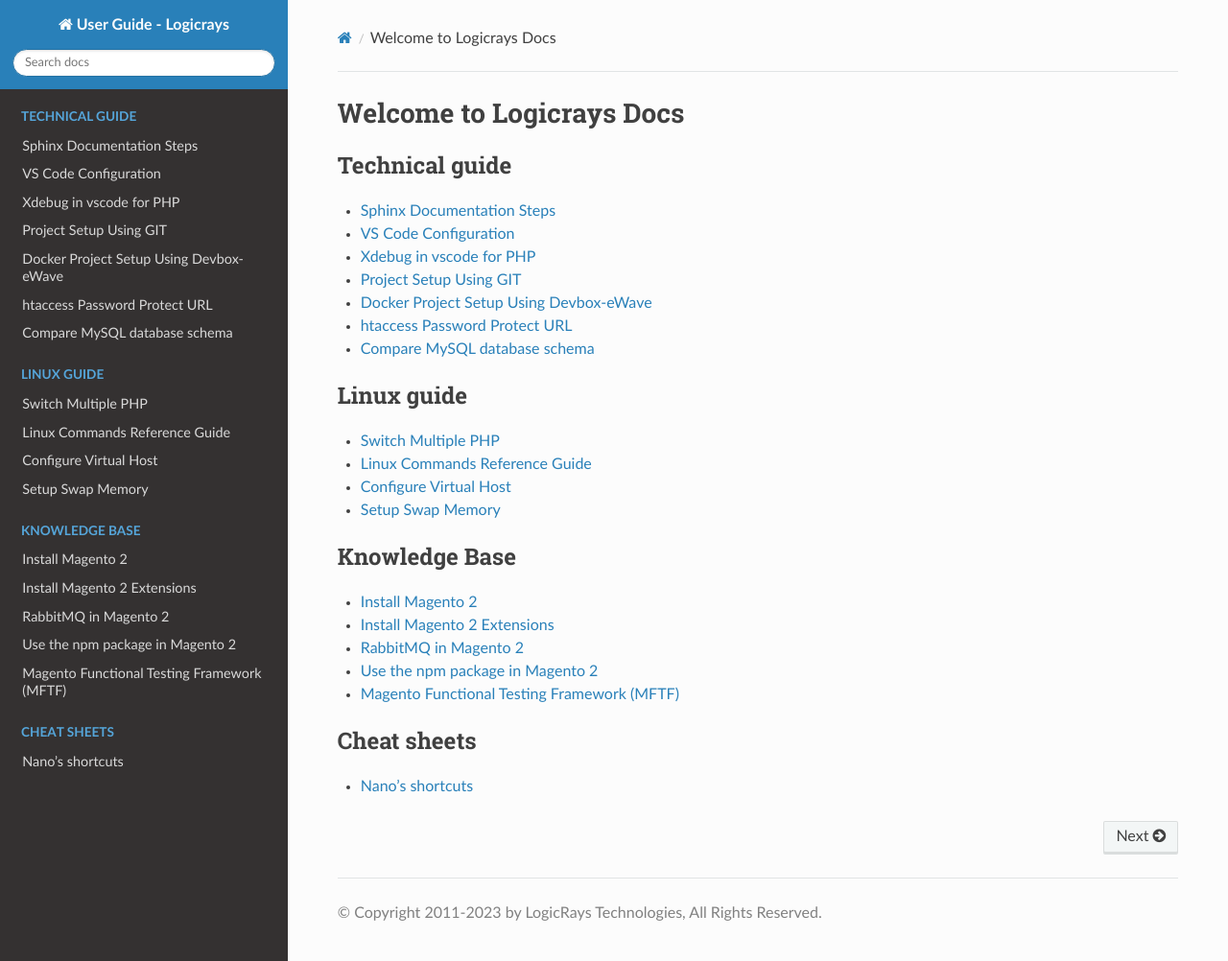
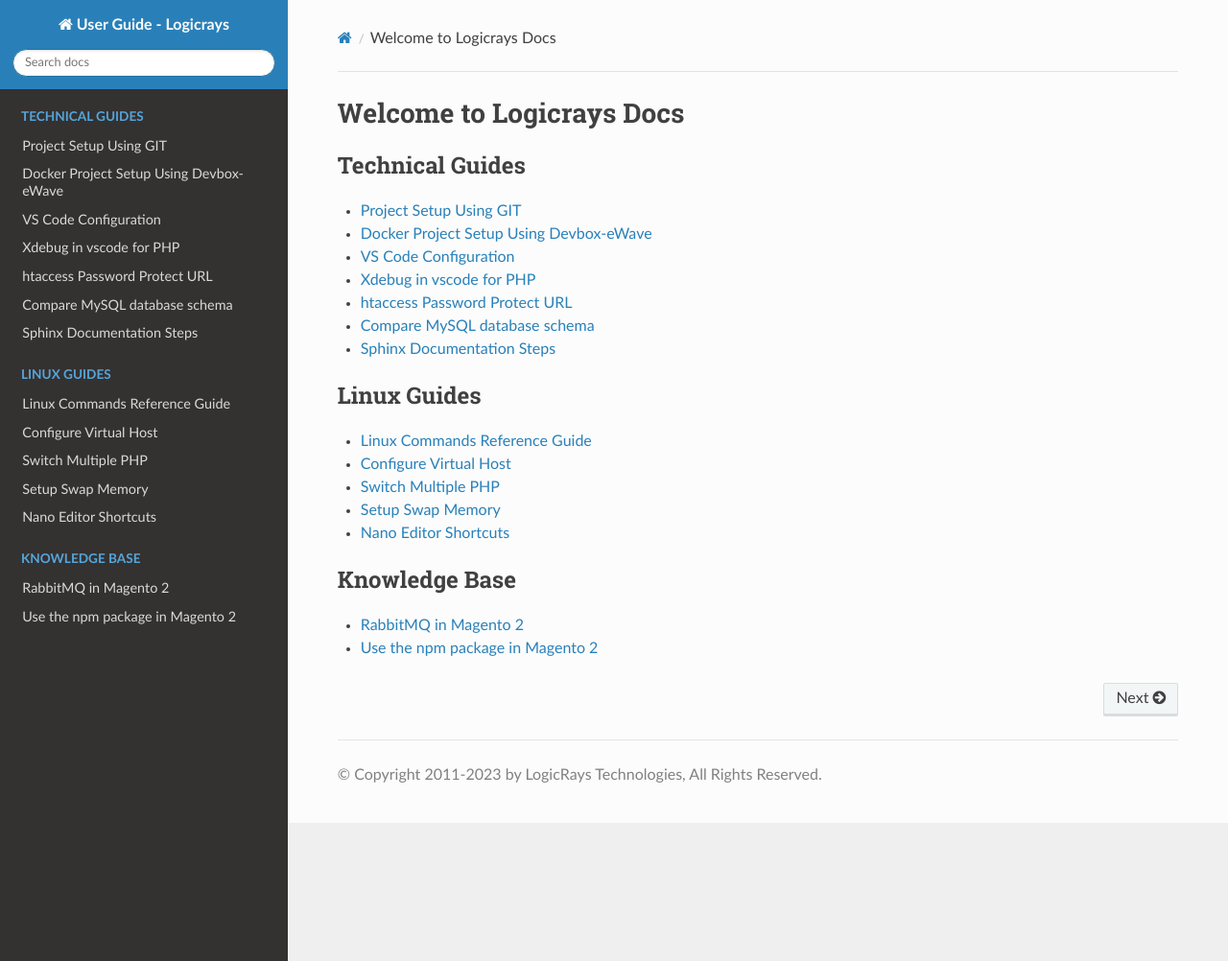
Before and after one commit to dipakp-logicrays/dipakp-docs, a Sphinx documentation site: the page built from docs/index.rst, in a window 1280 px wide and 1002 px high. Shown: the whole window at 96% size. Built offline with Sphinx 7.4.7 and the Read the Docs theme 3.1.0, drawn with Linux system fonts in a browser that asks for light colours; some of the changed lines change nothing that is shown.

Commit message:
update docs

```diff
--- a/docs/index.rst
+++ b/docs/index.rst
@@ -5,26 +5,27 @@
 .. toctree::
    :maxdepth: 1
    :glob:
-   :caption: Technical guide
+   :caption: Technical Guides
 
-   technical-guides/readthedoc/index
+   technical-guides/git-project-setup/index
+   technical-guides/docker-project-setup-using-devbox-ewave/index
    technical-guides/vscode/index
    technical-guides/xdebug-vscode/index
-   technical-guides/git-project-setup/index
-   technical-guides/docker-project-setup-using-devbox-ewave/index
    technical-guides/htaccess-password/index
    technical-guides/mysql-schema-diff/index
+   technical-guides/readthedoc/index
 
 
 .. toctree::
    :maxdepth: 1
    :glob:
-   :caption: Linux guide
+   :caption: Linux Guides
 
-   linux-guides/switch-multiple-php/index
    linux-guides/linux-commands/index
    linux-guides/virtual-host/index
+   linux-guides/switch-multiple-php/index
    linux-guides/setup-swap-memory/index
+   linux-guides/nano-editor/index
 
 
 .. toctree::
@@ -32,15 +33,5 @@
    :glob:
    :caption: Knowledge Base
 
-   kb/magento-installation
-   kb/installation
    kb/rabbitmq/index
    kb/m2-npm-package/index
-   kb/m2-mftf-test/index
-
-.. toctree::
-   :maxdepth: 1
-   :glob:
-   :caption: Cheat sheets
-
-   cheatsheet/nano-editor/index
--- a/docs/kb/installation.rst
+++ /dev/null
@@ -1,50 +0,0 @@
-============================
-Install Magento 2 Extensions
-============================
-
-How To Install Magento 2 Extension
-==================================
-
-There are two ways of installing an extension in Magento 2. Let's consider them both.
-
-Do you have a new Magento 2 store? Check out the Starter Pack with must-have plugins
-
-.. important::
-    Warning: Before installing any 3rd-party extension on your Magento, make sure to back up the root folder of the Magento website and of the database.
-
-------------------------------------
-Method 1. Via Composer (recommended)
-------------------------------------
-
-- The first option on how to install Magento 2 extension manually is via Composer.
-- You can freely install, update, and remove Magento 2 extensions using Composer.
-- Execute composer command to download and install magento extension::
-
-    composer require logicrays/module-core
-
---------------------------------------------
-Method 2. Using Magento 2 Extension Zip File
---------------------------------------------
-
-- For the installation, please prepare Magento admin panel and SSH access details.
-
-Follow The Below Steps
-----------------------
-
-2.1 Upload and unpack the .zip file you've downloaded to ``<magento_root>/app/code/<Vendor_Name>/<Module_Name>``.
-
-     .. image:: images/unzip-module.png
-        :alt: Unzip module
-
-2.2 Connect to the server where the website source folder is located with FTP/SFTP client (WinSCP, Filezilla, etc).
-
-2.3 Run the following commands::
-
-    php bin/magento setup:upgrade
-    php bin/magento setup:di:compile
-    php bin/magento setup:static-content:deploy
-
-
-If you use the default or developer mode, you can skip the last 2 commands.
-
-That's it! These were all the options for how to install our module in Magento 2.
--- a/docs/kb/m2-mftf-test/index.rst
+++ /dev/null
@@ -1,413 +0,0 @@
-Magento Functional Testing Framework (MFTF)
-===========================================
-
-Introduction
--------------
-This tutorial will provide basic information of the `MFTF`_ test.
-
-.. _MFTF: https://developer.adobe.com/commerce/testing/functional-testing-framework/
-
-The Magento Functional Testing Framework (MFTF) is a framework used to perform automated end-to-end functional testing.
-
-You have to follow the below **steps for the running MFTF test** and configure it in your system which I mentioned here,
-
-Those steps, I collect from the official MFTF test document.
-
-MFTF Tests Location
--------------------
-
-MFTF supports two different locations for storing the tests and test artifacts (Just for knowledge where MFTF tests are available in Magento):
-
-* ``<magento_root>/app/code/<vendor_name>/<module_name>/Test/Mftf/`` is the location of local, customized tests.
-* ``<magento_root>/vendor/<vendor_name>/<module_name>/Test/Mftf/``  is the location of tests provided by Magento and vendors.
-
-If you installed Magento with Composer, please refer to ``vendor/magento/<module_dir>/Test/Mftf/`` for examples.
-
-Directory Structure
--------------------
-Following are MFTF test directory structures
-
-    .. figure:: images/directory-structure.png
-        :align: left
-        :alt: Directory Structure
-
-        Directory Structure
-
-.. important::
-    Please follow the MFTF test steps for configuring and running the MFTF test in your local magento project setup.
-    I prepared this document and successfully worked and tested on the **Magento2.4.3-p1** version.
-
-Prepare Environment
--------------------
-
-Make sure that you have the following software installed and configured on your development environment:
-
-- PHP version supported by the Adobe Commerce or Magento Open Source instance under test
-- `Composer`_ 1.3 or later
-- Java 1.8 or later (`Install JAVA and JRE`_)
-- Selenium Server Standalone 3.1 or later
-- `ChromeDriver`_ 2.33 or later or other webdriver in the same directory
-
-.. _Composer: https://getcomposer.org/download/
-.. _Install JAVA and JRE: https://getcomposer.org/download/
-.. _ChromeDriver: https://sites.google.com/a/chromium.org/chromedriver/downloads
-
-Install Composer
-~~~~~~~~~~~~~~~~
-
-You can download composer here: https://getcomposer.org/download/
-
-    .. figure:: images/install-composer.png
-        :align: center
-        :alt: Install composer
-
-        Install composer
-
-Install Java
-~~~~~~~~~~~~
-
-You can download here: https://www.oracle.com/java/technologies/downloads/
-
-    .. figure:: images/install-java.png
-        :align: center
-        :alt: Install java
-
-        Install java
-
-You can **check version**: ``java --version``
-
-    .. figure:: images/check-java-version.png
-        :align: center
-        :alt: Check Java version
-
-Install ChromeDriver
-~~~~~~~~~~~~~~~~~~~~
-
-Install ChromeDriver 2.33 or later version
-
-#. Go to the site and `download`_
-
-#. Select ChromeDriver version
-
-    .. figure:: images/select-chrome-driver.png
-        :align: center
-        :alt: Select ChromeDriver version
-
-        Select  ChromeDriver version
-
-#. Download zip file according to your system
-
-#. Extract the zip file on magento root
-
-    .. figure:: images/extract-chrome-driver-zip.png
-        :align: center
-        :alt: Select ChromeDriver version
-
-        Select  ChromeDriver version
-
-.. _download:  https://sites.google.com/a/chromium.org/chromedriver/downloads
-
-Download Selenium Server
-~~~~~~~~~~~~~~~~~~~~~~~~
-
-#. Go to /var/www/html/<magento_root>
-
-#. Run below command to download
-
-    .. code-block:: bash
-
-        curl -O http://selenium-release.storage.googleapis.com/3.14/selenium-server-standalone-3.14.0.jar
-
-
-    .. figure:: images/download-selenium-server.png
-        :align: left
-        :width: 1400px
-        :alt: download-selenium-server
-
-
-Directory Structure After Installation
-~~~~~~~~~~~~~~~~~~~~~~~~~~~~~~~~~~~~~~
-
-After executing above all commands, it will show below files on magento root which is
-highlighted on below screenshot.
-
-    .. figure:: images/after-installation-directory-structure.png
-        :align: center
-        :alt: download-selenium-server
-
-
-
-Find your MFTF Version
-----------------------
-You can check MFTF version by two ways
-
-Using MFTF CLI
-~~~~~~~~~~~~~~
-    .. code-block:: bash
-
-        vendor/bin/mftf --version
-
-Using Composer CLI
-~~~~~~~~~~~~~~~~~~
-    .. code-block:: bash
-
-        composer show magento/magento2-functional-testing-framework
-
-WYSIWYG Admin Configuration
----------------------------
-
-A Selenium web driver cannot enter data to fields with WYSIWYG.
-To disable the WYSIWYG and enable the web driver to process these fields as simple text
-areas:
-#. Log in to the Magento Admin as an administrator.
-
-#. Navigate to :guilabel:`Stores` > :guilabel:`Settings` > :guilabel:`Configuration` > :guilabel:`General` > :guilabel:`Content Management`.
-
-#. In the WYSIWYG Options section set the **Enable WYSIWYG Editor** option to ``Disabled`` Completely.
-
-#. Click Save Config.
-
-#. Clear the cache
-
-Change Security Settings
-------------------------
-
-You have to change security settings from admin configuration
-To enable the **Admin Account Sharing setting**, to avoid unpredictable logout during a
-testing session, and disable the Add Secret Key in URLs setting, to open pages using direct
-URLs:
-
-#. Navigate to :guilabel:`Stores` > :guilabel:`Settings` > :guilabel:`Configuration` >  :guilabel:`Advanced` > :guilabel:`Admin` > :guilabel:`Security`.
-
-#. Set **Admin Account Sharing** to ``Yes``.
-
-#. Set **Add Secret Key to URLs** to ``No``.
-
-    .. figure:: images/system-config.png
-        :align: center
-        :alt: system-config
-
-#. Click Save Config.
-
-#. Clear the cache
-
-
-
-.. note::
-    If system config value not updated, you can fix by installing this module.
-    Download and install this module: `Click here`_
-
-.. _Click here: https://drive.google.com/file/d/17GojfOZ6_8ZfVaQJ5UWs8hx_bV_EQDWY/view
-
-Check MFTF Health
------------------
-
-#. Open new terminal window and go to ``/var/www/html/<magento_root>``
-
-#. Start your selenium-server by this command: ``java -jar selenium-server-standalone-3.14.0.jar``
-
-#. You can check MFTF health by using this command: ``vendor/bin/mftf doctor``
-
-
-Steps For The Running MFTF Test
--------------------------------
-
-#. Go to your Magento root path
-    .. code-block::bash
-
-        cd /var/www/html/imgix-m243p1
-
-#. Check MFTF version before running MFTF test
-    .. code-block::bash
-
-        cd /var/www/html/imgix-m243p1
-
-    .. error::
-        If you getting the below error::
-
-            PHP Warning: require_once(/var/www/html/imgix-m243p1): failed to open stream:
-            No such file or directory in /var/www/html/imgix-m243p1/vendor/bin/mftf on
-            line 21
-
-
-    **Fixed by modified this file**::
-
-        <magento_root>/vendor/bin/mftf
-
-    **Comment the below line**::
-
-        // $autoloadPath = realpath(__DIR__ . '/../../../autoload.php');
-
-    **Add a new line and set full path**::
-
-        $autoloadPath = "/var/www/html/imgix-m243p1/app/autoload.php";
-
-    **After update above the line, execute mftf version command**::
-
-        vendor/bin/mftf --version
-
-    .. figure:: images/mftf-doctor.png
-        :align: center
-        :alt: successfully run mftf doctor command
-
-        Successfully run mftf doctor command
-
-#. Build the project
-    **Run this command**::
-
-        vendor/bin/mftf build:project
-
-    .. error::
-        If you getting the below error::
-
-            The codecept build command failed unexpectedly. Please see the above output for more details.
-
-
-    **Fixed by modified this file**::
-
-        <magento_root>/vendor/bin/codecept
-
-    **Comment the below line**::
-
-        // require __DIR__ . '/app.php';
-
-    **Add a new line and set full path**::
-
-        require "/var/www/html/imgix-m243p1/vendor/codeception/codeception/app.php"; // Set Full path manually
-
-    **Execute again build project command**::
-
-        vendor/bin/mftf build:project
-
-#. Edit environmental settings
-    In the ``<magento_root>/dev/tests/acceptance/`` directory, edit the ``.env`` file to match your system.
-
-    - Open .env file::
-
-        vim dev/tests/acceptance/.env
-
-    - In the ``.env`` file replace the below code and save the file::
-
-        MAGENTO_BASE_URL=http://127.0.0.1/imgix-m243p1/pub #Here imgix-m243p1 is base
-        project directory
-        MAGENTO_BACKEND_NAME=admin #Your magento admin name
-        MAGENTO_ADMIN_USERNAME=admin #Your Magento admin username
-        MAGENTO_ADMIN_PASSWORD=admin@123 #Your Magento admin password
-        SELENIUM_CLOSE_ALL_SESSIONS=true
-        BROWSER=chrome
-        MODULE_ALLOWLIST=Magento_Framework,ConfigurableProductWishlist,ConfigurablePro
-        ductCatalogSearch
-        BROWSER_LOG_BLOCKLIST=other
-        ELASTICSEARCH_VERSION=7
-        SELENIUM_HOST=127.0.0.1
-        SELENIUM_PORT=4444
-        SELENIUM_PROTOCOL=http
-        SELENIUM_PATH=/wd/hub
-
-    .. important::
-        Please configure your Magento admin credentials.
-
-#. Enable the Magento CLI commands
-    Run the below command::
-
-        cp dev/tests/acceptance/.htaccess.sample dev/tests/acceptance/.htaccess
-
-#. Generate and run tests
-    Executing the below command::
-
-        vendor/bin/mftf generate:tests
-
-    .. note::
-        Sometimes, It will take some time to complete the execution.
-
-    .. figure:: images/mftf-generate-test.png
-        :align: center
-        :width: 1400px
-        :alt: Generate MFTF test
-
-        Generate MFTF test
-
-#. Start the Selenium server in new terminal window and Go to ``<magento_root>`` path
-    Executing the below command::
-
-        java -jar selenium-server-standalone-3.14.0.jar
-
-    .. figure:: images/started-selenium-server.png
-        :align: center
-        :width: 1400px
-        :alt: Started selenium server
-
-        Started selenium server
-
-#. Run a simple test (Admin Login Test)
-    - Open a new tab on the terminal and go Magento root directory::
-
-        cd /var/www/html/imgix-m243p1
-
-    - Admin login mftf test::
-
-        vendor/bin/mftf run:test AdminLoginSuccessfulTest
-
-    - Result
-
-        .. figure:: images/admin-login-mftf-test.png
-            :align: center
-            :width: 1400px
-            :alt: Admin Login MFTF test
-
-            Admin Login MFTF test
-
-Workflow MFTF
--------------
-
-How MFTF test work
-
-Test
-~~~~
-
-    - You should put one test in each file and the file name and test name must be the same and the name should follow camel casing.
-
-    - For e.g **StorefrontSellerCreateTest**
-
-Page
-~~~~
-
-    - We can define pages that will be visited during test case execution.
-
-    - The naming convention of the file name and page name must be the same, and the name will follow camel casing and all the names must end with the “Page” suffix.
-
-    - For e.g **StorefrontSellerCreatePage**
-
-Section
-~~~~~~~
-
-    - A <section> is a reusable part of a <page> and is the standard file for defining UI elements on a page used in a test.
-
-ActionGroup
-~~~~~~~~~~~
-
-    - An action group is a group of actions (like clicking on the button, page load, etc.).
-
-    - It is very useful to create a group of actions for better reusability.
-
-    - For e.g **LoginToStorefrontActionGroup**
-
-Data
-~~~~
-
-    - Any test case will need some dummy data for completing the test case,
-      like dummy data for a product to test product create flow,
-      dummy data for the customer to test registration, and login feature.
-
-    - All the data XML files must end with a data suffix.
-
-MetaData
-~~~~~~~~
-
-    - While executing test cases sometimes the tester might need some data entities to be created at runtime and used in the test or delete all the created data after the test is complete.
-
-    - This can be done using metadata.
-
-    - You can create operations like create, delete, update, and get.
-
-    - After creating, our own MFTF test cases for a custom module, we need to run generate command so that Magento will consider our test cases as well with their own default cases.
--- a/docs/kb/magento-installation.rst
+++ /dev/null
@@ -1,154 +0,0 @@
-Install Magento 2
-=================
-
-Here, We will install magento v2.4.4 in local environment in linux systetm.
-
-Before you start installation, check `system requirements`_
-
-.. _system requirements: https://devdocs.magento.com/guides/v2.3/install-gde/system-requirements.html
-
-Magento Links
--------------
-* `Magento installation guide`_
-* `Magento Marketplace`_
-* `Adobe Commerce 2.4 Developer Guide`_
-
-.. _Magento installation guide: https://experienceleague.adobe.com/docs/commerce-operations/installation-guide/composer.html?lang=en
-.. _Magento Marketplace: https://marketplace.magento.com/
-.. _Adobe Commerce 2.4 Developer Guide: https://devdocs.magento.com/
-
-Switch PHP Version
-------------------
-
-**Enable php 8.1 and disbaled other php versions, here I'm disabling php7.3**
-
-#. Disable php7.3::
-
-	sudo a2dismod php7.3
-
-#. Enable php8.1::
-
-	sudo a2enmod php8.1
-
-#. Set Default php::
-
-	sudo update-alternatives --set php /usr/bin/php8.1
-
-#. Show installed php::
-
-	sudo update-alternatives --config php
-
-#. Restart apache 2::
-
-	sudo systemctl restart apache2
-
-
-Steps For Install Magento 2
----------------------------
-
-#. Enable php8.1 and disable other php::
-
-    sudo a2enmod php8.1
-    sudo a2dismod php7.4
-    sudo update-alternatives --set php /usr/bin/php8.1
-    sudo update-alternatives --config php
-    sudo systemctl restart apache2
-
-
-#. Install php8.1 extensions::
-
-    sudo apt install php8.1-mysql php8.1-mbstring php8.1-mcrypt php8.1-dom php8.1-bcmath php8.1-intl php8.1-soap php8.1-zip php8.1-gd php8.1-curl php8.1-cli php8.1-xml php8.1-xmlrpc php8.1-gmp php8.1-common
-
-.. note::
-    If you want to install php extensions for 8.2, copy above command and replace it with 8.1.
-
-#. Go to ``/var/www/html`` directory
-
-#. Execute composer command to download magento
-
-    **Using composer Magento community version** ::
-
-        composer create-project --repository-url=https://repo.magento.com/ magento/project-community-edition=2.4.4 m244
-
-    **Using composer Magento Enterprise** ::
-
-        composer create-project --repository-url=https://repo.magento.com/ magento/project-enterprise-edition=2.4.4 m244
-
-#. Create DB using CLI::
-
-    mysql -uroot -p
-    pass: secret
-
-    CREATE DATABASE m244;
-    GRANT ALL PRIVILEGES ON m244.* TO 'root'@'localhost';
-    FLUSH PRIVILEGES;
-
-
-#. Change composer version 1 to 2 if needed::
-
-    sudo composer self-update --2
-
-#. Set file permissions::
-
-    cd /var/www/html/m244
-    find var generated vendor pub/static pub/media app/etc -type f -exec chmod g+w {} +
-    find var generated vendor pub/static pub/media app/etc -type d -exec chmod g+ws {} +
-    chown -R :www-data . # Ubuntu
-    chmod u+x bin/magento
-
-    # or
-
-    find . -type f -exec chmod 644 {} \;
-    find . -type d -exec chmod 755 {} \;
-    chmod -Rf 777 var
-    chmod -Rf 777 pub/static
-    chmod -Rf 777 pub/media
-    chmod 777 ./app/etc
-    chmod 644 ./app/etc/*.xml
-    chmod -Rf 775 bin
-
-#. Install Magento using CLI::
-
-    php bin/magento setup:install \
-    --base-url=http://127.0.0.1/m244/pub \
-    --db-host=localhost \
-    --db-name=m244 \
-    --db-user=root \
-    --db-password=secret \
-    --admin-firstname=admin \
-    --admin-lastname=admin \
-    --admin-email=dipakp@logicrays.com \
-    --admin-user=admin \
-    --admin-password=admin@123 \
-    --language=en_US \
-    --currency=USD \
-    --timezone=America/Chicago \
-    --use-rewrites=1 \
-    --search-engine=elasticsearch7 \
-    --elasticsearch-port=9200 \
-    --elasticsearch-index-prefix=magento2 \
-    --elasticsearch-timeout=15
-
-
-    [SUCCESS]: Magento installation complete.
-    [SUCCESS]: Magento Admin URI: /admin_1ojk54
-    Nothing to import.
-
-#. Change admin url : /admin_1ojk54 to admin in ``app/etc/env.php``
-
-#. Disable TwoFactorAuth Module::
-
-    php bin/magento module:disable Magento_TwoFactorAuth
-
-#. Run all Magento commands::
-
-    php bin/magento deploy:mode:set developer
-    php bin/magento s:up
-    php bin/magento s:d:c
-    php bin/magento s:s:d -f
-    php bin/magento i:rei
-    php bin/magento c:c
-    php bin/magento c:f
-    sudo chmod -R 777 generated/ pub/ var/
-
-#. Check your frontend and admin are working properly.
--- a/docs/cheatsheet/nano-editor/index.rst
+++ b/docs/linux-guides/nano-editor/index.rst
@@ -1,5 +1,5 @@
-Nano's shortcuts
-================
+Nano Editor Shortcuts
+=====================
 
 The editor's keystrokes and their functions
 
```
Also changed, not shown: docs/kb/m2-mftf-test/images/admin-login-mftf-test.png (deleted), docs/kb/m2-mftf-test/images/after-installation-directory-structure.png (deleted), docs/kb/m2-mftf-test/images/check-java-version.png (deleted), docs/kb/m2-mftf-test/images/directory-structure.png (deleted), docs/kb/m2-mftf-test/images/download-selenium-server.png (deleted), docs/kb/m2-mftf-test/images/extract-chrome-driver-zip.png (deleted), docs/kb/m2-mftf-test/images/install-composer.png (deleted), docs/kb/m2-mftf-test/images/install-java.png (deleted), docs/kb/m2-mftf-test/images/issue-1.png (deleted), docs/kb/m2-mftf-test/images/mftf-doctor.png (deleted), docs/kb/m2-mftf-test/images/mftf-generate-test.png (deleted), docs/kb/m2-mftf-test/images/select-chrome-driver.png (deleted), docs/kb/m2-mftf-test/images/started-selenium-server.png (deleted), docs/kb/m2-mftf-test/images/system-config.png (deleted).
